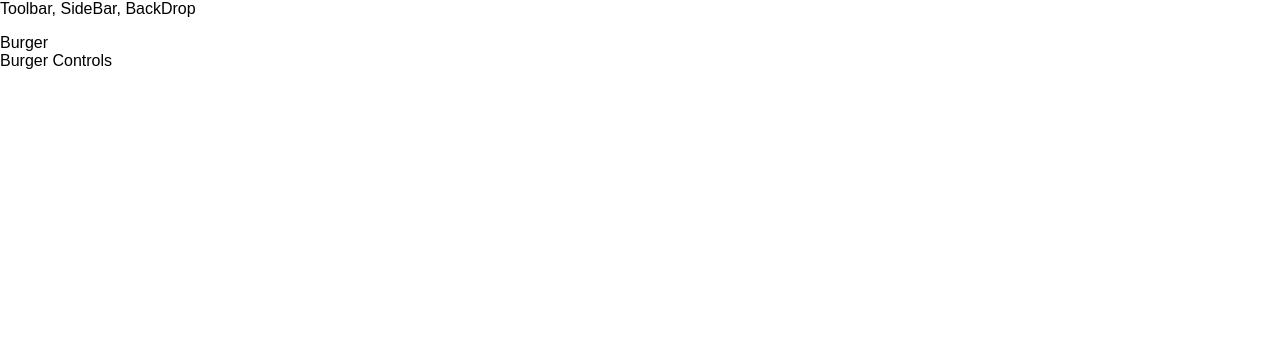
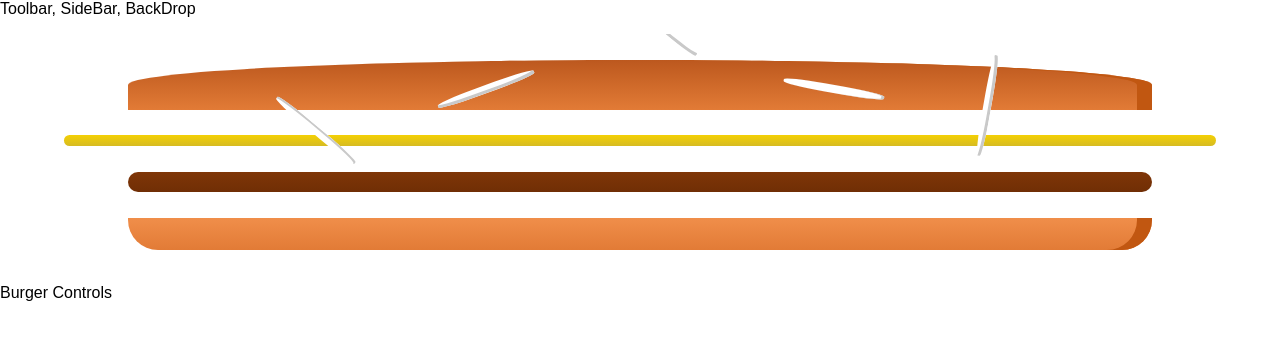
Before and after one commit to tushar1907/React-Application-The-Burger-Builder, a React app in the folder the-burger-builder/: page / in a window 1280 px wide. Shown: the top 340 px of the page. Built offline with nearby package versions, Linux system fonts and the light colour scheme.

Commit message:
burger getting displayed

```diff
--- /dev/null
+++ b/the-burger-builder/src/components/Burger/Burger.css
@@ -0,0 +1,30 @@
+.Burger{
+    width:100%;
+    margin: auto;
+    height: 250px;
+    overflow: scroll;
+    text-align: center;
+    font-weight: bold;
+    font-size: 1.2rem;
+}
+
+@media (min-width: 400px) and (min-heigth:400px){
+    .Burger{
+        width: 350px;
+        height: 300px;
+    }
+}
+
+@media (min-width: 500px) and (min-heigth:401px){
+    .Burger{
+        width: 450px;
+        height: 400px;
+    }
+}
+
+@media (min-width: 1000px) and (min-heigth:700px){
+    .Burger{
+        width: 700px;
+        height: 600px;
+    }
+}
--- a/the-burger-builder/src/components/Burger/Burger.js
+++ b/the-burger-builder/src/components/Burger/Burger.js
@@ -0,0 +1,16 @@
+import React from 'react';
+import classes from './Burger.css'
+import BurgerIngredient from './BurgerIngredients/BurgerIngredient';
+
+const burger = (props) => {
+    return(
+        <div className={classes.Burger}>
+            <BurgerIngredient type="bread-top" />
+            <BurgerIngredient type="cheese" />
+            <BurgerIngredient type="meat" />
+            <BurgerIngredient type="bread-bottom" />
+        </div>
+    )
+}
+
+export default burger;
--- a/the-burger-builder/src/components/Burger/BurgerIngredients/BurgerIngredient.js
+++ b/the-burger-builder/src/components/Burger/BurgerIngredients/BurgerIngredient.js
@@ -1,5 +1,5 @@
 import React, { Component } from 'react'
-import classes from './BurgerIngredientcss'
+import classes from './BurgerIngredient.css'
 import PropTypes from 'prop-types'
 
 
@@ -23,8 +23,8 @@
             case ('meat'):
                 ingredient = <div className={classes.Meat}></div>;
                 break;
-            case ('cheeze'):
-                ingredient = <div className={classes.Cheeze}></div>;
+            case ('cheese'):
+                ingredient = <div className={classes.Cheese}></div>;
                 break;
             case ('bacon'):
                 ingredient = <div className={classes.Bacon}></div>;
--- a/the-burger-builder/src/containers/BurgerBuilder/BurgerBuilder.js
+++ b/the-burger-builder/src/containers/BurgerBuilder/BurgerBuilder.js
@@ -1,12 +1,14 @@
 import React, { Component } from 'react';
 
 import Auxillary from '../../hoc/Auxillary'
+
+import Burger from '../../components/Burger/Burger'
 
 class BurgerBuilder extends Component {
     render() {
         return (
             <Auxillary>
-                <div>Burger</div>
+                <Burger />
                 <div>Burger Controls</div>
             </Auxillary>
 
```
